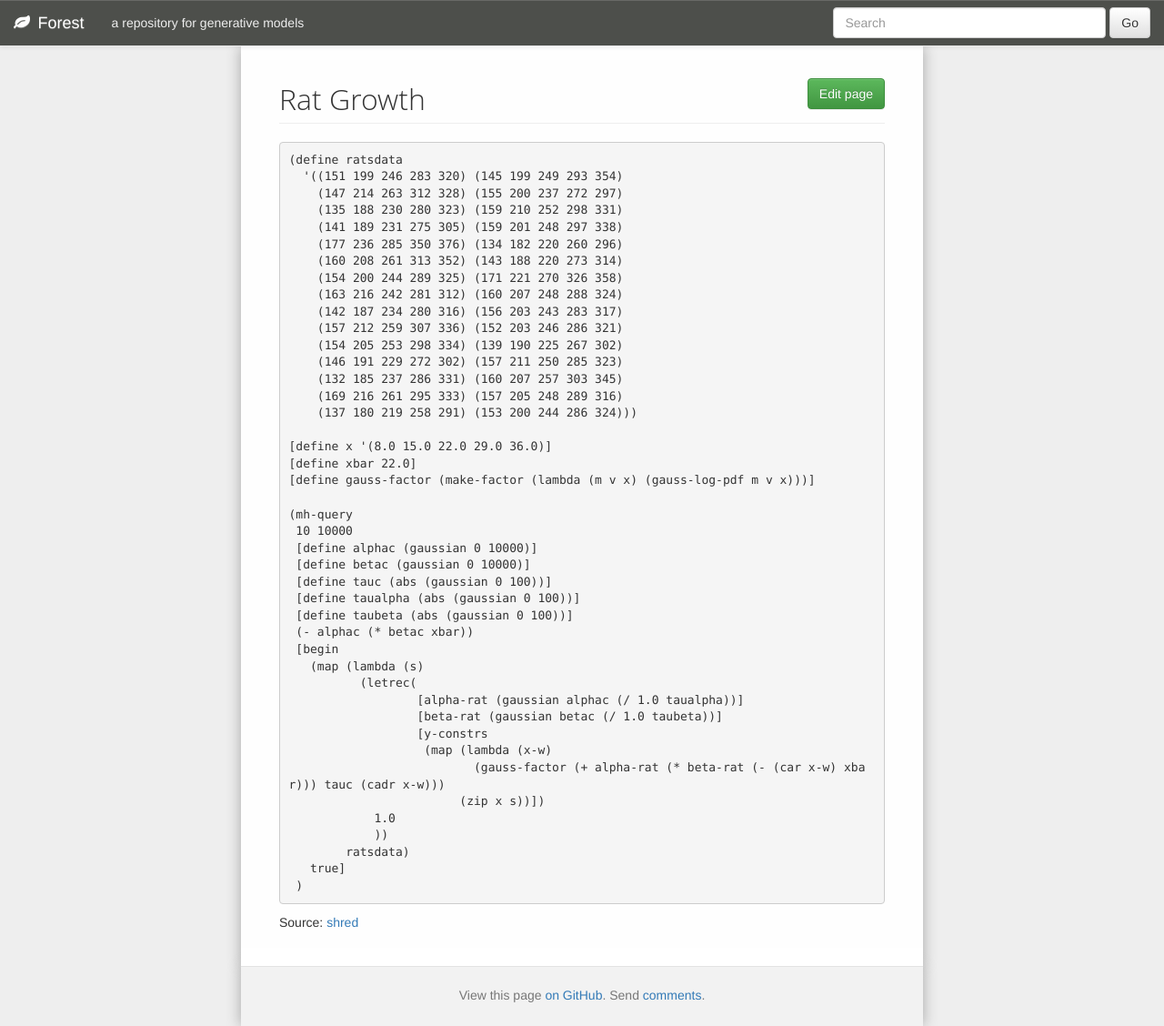
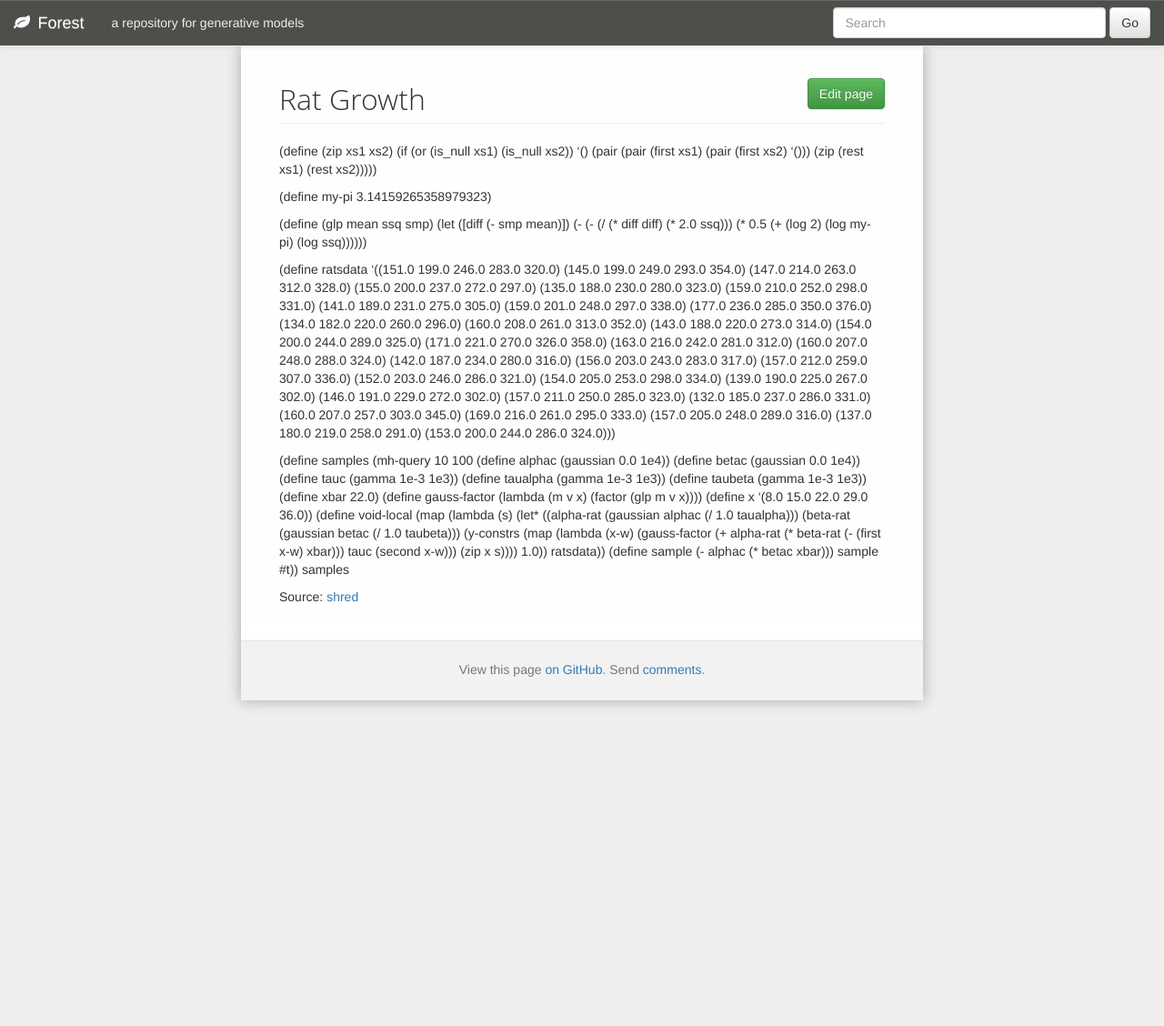
Before and after one commit to forestdb/forestdb.org, a Jekyll site: the page built from models/rat-growth.md, in a window 1280 px wide. Shown: the whole page at 91% size. Built offline with Jekyll 4.4.1, drawn with Linux system fonts in a browser that asks for light colours; nearby versions of some CDN libraries; a script that is not in the unit is left out; after the commit the page ends 900 px from its top, so only the background shows below that.

Commit message:
Update rat-growth.md

```diff
--- a/models/rat-growth.md
+++ b/models/rat-growth.md
@@ -6,48 +6,70 @@ model-category: Undirected Constraints
 model-tags:
 ---
 
-    (define ratsdata
-      '((151 199 246 283 320) (145 199 249 293 354)
-        (147 214 263 312 328) (155 200 237 272 297)
-        (135 188 230 280 323) (159 210 252 298 331)
-        (141 189 231 275 305) (159 201 248 297 338)
-        (177 236 285 350 376) (134 182 220 260 296)
-        (160 208 261 313 352) (143 188 220 273 314)
-        (154 200 244 289 325) (171 221 270 326 358)
-        (163 216 242 281 312) (160 207 248 288 324)
-        (142 187 234 280 316) (156 203 243 283 317)
-        (157 212 259 307 336) (152 203 246 286 321)
-        (154 205 253 298 334) (139 190 225 267 302)
-        (146 191 229 272 302) (157 211 250 285 323)
-        (132 185 237 286 331) (160 207 257 303 345)
-        (169 216 261 295 333) (157 205 248 289 316)
-        (137 180 219 258 291) (153 200 244 286 324)))
+(define (zip xs1 xs2)
+  (if (or (is_null xs1) (is_null xs2)) '()
+    (pair
+      (pair (first xs1) (pair (first xs2) '()))
+      (zip (rest xs1) (rest xs2)))))
 
-    [define x '(8.0 15.0 22.0 29.0 36.0)]
-    [define xbar 22.0]
-    [define gauss-factor (make-factor (lambda (m v x) (gauss-log-pdf m v x)))]
+(define my-pi 3.14159265358979323)
 
-    (mh-query
-     10 10000
-     [define alphac (gaussian 0 10000)]
-     [define betac (gaussian 0 10000)]
-     [define tauc (abs (gaussian 0 100))]
-     [define taualpha (abs (gaussian 0 100))]
-     [define taubeta (abs (gaussian 0 100))]
-     (- alphac (* betac xbar))
-     [begin
-       (map (lambda (s)
-              (letrec(
-                      [alpha-rat (gaussian alphac (/ 1.0 taualpha))]
-                      [beta-rat (gaussian betac (/ 1.0 taubeta))]
-                      [y-constrs
-                       (map (lambda (x-w)
-                              (gauss-factor (+ alpha-rat (* beta-rat (- (car x-w) xbar))) tauc (cadr x-w)))
-                            (zip x s))])
-                1.0
-                ))
-            ratsdata)
-       true]
-     )
+(define (glp mean ssq smp)
+  (let ([diff (- smp mean)])
+    (- (- (/ (* diff diff) (* 2.0 ssq)))
+       (* 0.5 (+ (log 2) (log my-pi) (log ssq))))))
+
+(define ratsdata
+  '((151.0 199.0 246.0 283.0 320.0) (145.0 199.0 249.0 293.0 354.0)
+    (147.0 214.0 263.0 312.0 328.0) (155.0 200.0 237.0 272.0 297.0)
+    (135.0 188.0 230.0 280.0 323.0) (159.0 210.0 252.0 298.0 331.0)
+    (141.0 189.0 231.0 275.0 305.0) (159.0 201.0 248.0 297.0 338.0)
+    (177.0 236.0 285.0 350.0 376.0) (134.0 182.0 220.0 260.0 296.0)
+    (160.0 208.0 261.0 313.0 352.0) (143.0 188.0 220.0 273.0 314.0)
+    (154.0 200.0 244.0 289.0 325.0) (171.0 221.0 270.0 326.0 358.0)
+    (163.0 216.0 242.0 281.0 312.0) (160.0 207.0 248.0 288.0 324.0)
+    (142.0 187.0 234.0 280.0 316.0) (156.0 203.0 243.0 283.0 317.0)
+    (157.0 212.0 259.0 307.0 336.0) (152.0 203.0 246.0 286.0 321.0)
+    (154.0 205.0 253.0 298.0 334.0) (139.0 190.0 225.0 267.0 302.0)
+    (146.0 191.0 229.0 272.0 302.0) (157.0 211.0 250.0 285.0 323.0)
+    (132.0 185.0 237.0 286.0 331.0) (160.0 207.0 257.0 303.0 345.0)
+    (169.0 216.0 261.0 295.0 333.0) (157.0 205.0 248.0 289.0 316.0)
+    (137.0 180.0 219.0 258.0 291.0) (153.0 200.0 244.0 286.0 324.0)))
+
+
+(define samples
+  (mh-query 10 100
+    (define alphac (gaussian 0.0 1e4))
+    (define betac (gaussian 0.0 1e4))
+    (define tauc (gamma 1e-3 1e3))
+    (define taualpha (gamma 1e-3 1e3))
+    (define taubeta (gamma 1e-3 1e3))
+    (define xbar 22.0)
+    (define gauss-factor (lambda (m v x) (factor (glp m v x))))
+    (define x '(8.0 15.0 22.0 29.0 36.0))
+    (define void-local
+      (map
+        (lambda (s)
+          (let* ((alpha-rat
+                   (gaussian alphac
+                             (/ 1.0 taualpha)))
+                 (beta-rat
+                   (gaussian betac
+                             (/ 1.0 taubeta)))
+                 (y-constrs
+                   (map
+                     (lambda (x-w)
+                       (gauss-factor
+                         (+ alpha-rat
+                            (* beta-rat (- (first x-w) xbar)))
+                         tauc (second x-w)))
+                     (zip x s))))
+            1.0))
+        ratsdata))
+    (define sample (- alphac (* betac xbar)))
+    sample
+    #t))
+samples
+
 
 Source: [shred](https://github.com/LFY/shred/blob/master/tests/rats.church)
```
